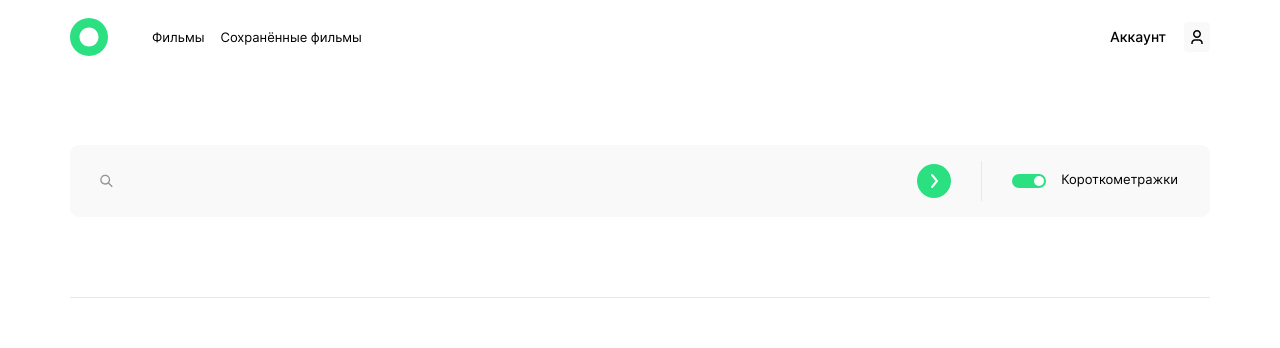
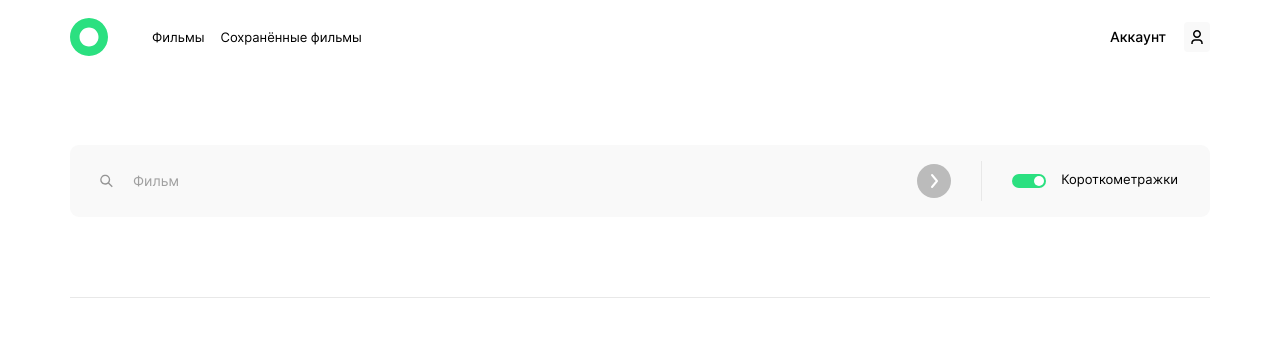
Before and after one commit to KateSmychok/movies-explorer-frontend, a React (Create React App) app: page /movies in a window 1280 px wide. Shown: the top 348 px of the page. Built offline with nearby package versions, Linux system fonts and the light colour scheme; no server answers; what axios-mock-adapter would draw is missing.

Commit message:
feat: make search form validation

```diff
--- a/src/components/LoginForm/LoginForm.module.scss
+++ b/src/components/LoginForm/LoginForm.module.scss
@@ -31,7 +31,7 @@
   outline-style: none;
 
   &:focus {
-    border-bottom: 1px solid $black;
+    border-bottom: 1px solid $dark-grey;
   }
 }
 
@@ -53,15 +53,8 @@
 }
 
 .inputError {
-  width: 100%;
-  height: 24px;
+  @include inputError;
   color: $accent-pink;
-  @include Inter400;
-  font-size: 10px;
-  line-height: 1.2;
-  text-align: left;
-  padding: 6px 0;
-  box-sizing: border-box;
 }
 
 .buttonWithCaption {
--- a/src/components/Main/AboutProject/AboutProject.module.scss
+++ b/src/components/Main/AboutProject/AboutProject.module.scss
@@ -33,6 +33,7 @@
 }
 
 .descriptionTitle {
+  @include Inter400;
   font-size: 20px;
   line-height: 1.2;
   padding-bottom: 26px;
--- a/src/components/Movies/SearchForm/SearchForm.js
+++ b/src/components/Movies/SearchForm/SearchForm.js
@@ -1,20 +1,61 @@
 import React from 'react';
+import { Formik, Form, Field } from 'formik';
+import * as Yup from 'yup';
 import styles from './SearchForm.module.scss';
 import FilterCheckbox from '../FilterCheckbox/FilterCheckbox';
 
+const SearchSchema = Yup.object().shape({
+  keyword: Yup.string()
+    .min(2, 'Минимальная длина - 2 символа')
+    .max(40, 'Максимальная длина запроса - 40 символов')
+    .required('Нужно ввести ключевое слово для поиска'),
+});
+
 function SearchForm() {
   return (
-    <section className={styles.searchSection}>
-      <div className={styles.wholeForm}>
-        <form className={styles.searchForm}>
-          <input className={styles.searchInputDesktop}/>
-          <input className={styles.searchInputMobile} placeholder='Фильм'/>
-          <button className={styles.searchButton}> </button>
-        </form>
-        <div className={styles.border}> </div>
-        <FilterCheckbox />
-      </div>
-    </section>
+    <div>
+      <Formik
+        initialValues={{
+          keyword: '',
+        }}
+
+        validationSchema={SearchSchema}
+
+        onSubmit={ (values) => {
+          console.log(values);
+        }}
+      >
+        {({
+          errors,
+          touched,
+          dirty,
+          isValid,
+        }) => (
+          <section className={styles.searchSection}>
+            <div className={styles.formWithTumbler}>
+              <Form className={styles.form}>
+                <Field
+                  name='keyword'
+                  type='text'
+                  className={styles.input}
+                  id='keyword'
+                  placeholder='Фильм'
+                />
+                {errors.keyword && touched.keyword ? (
+                  <span className={styles.inputError}>
+                    {errors.keyword}</span>
+                ) : <span className={styles.inputError}> </span>
+                }
+
+                <button type='submit' className={styles.submitButton} disabled={!(dirty && isValid)}> </button>
+              </Form>
+              <div className={styles.border}> </div>
+              <FilterCheckbox />
+            </div>
+          </section>
+        )}
+      </Formik>
+    </div>
   );
 }
 
--- a/src/components/Movies/SearchForm/SearchForm.module.scss
+++ b/src/components/Movies/SearchForm/SearchForm.module.scss
@@ -10,7 +10,7 @@
   display: flex;
 }
 
-.wholeForm {
+.formWithTumbler {
   width: 100%;
   margin: 0 auto;
   padding: 70px 0 80px;
@@ -21,29 +21,50 @@
   align-items: center;
 }
 
-.searchForm {
+.form {
   width: 80%;
   height: 72px;
-  background: $search-grey;
-  border-radius: 9px 0 0 9px;
   position: relative;
+  display: flex;
+  flex-direction: column;
+  align-items: flex-start;
 }
 
-.searchInputDesktop {
+.input {
   width: 100%;
-  height: 72px;
+  height: 48px;
   box-sizing: border-box;
   border: none;
-  padding: 0 0 0 63px;
-  background: url('../../../images/icon-search.svg') no-repeat top 19px left 19px;
+  outline-style: none;
+  padding: 24px 0 0 63px;
+  background: $search-grey url('../../../images/icon-search.svg') no-repeat top 19px left 19px;
   background-size: 34px 34px;
+  border-radius: 9px 0 0 0;
+  @include Inter400;
+  font-size: 14px;
+  line-height: 1.43;
+
+  &::placeholder {
+    @include Inter400;
+    font-size: 14px;
+    line-height: 1.43;
+    color: $text-grey;
+  }
+
+  &:focus + .inputError {
+    color: $accent-pink;
+  }
 }
 
-.searchInputMobile {
-  display: none;
+.inputError {
+  @include inputError;
+  color: $search-grey;
+  padding-left: 63px;
+  background: $search-grey;
+  border-radius: 0 0 0 9px;
 }
 
-.searchButton {
+.submitButton {
   @include button;
   padding: 0;
   width: 34px;
@@ -53,6 +74,15 @@
   position: absolute;
   top: 19px;
   right: 30px;
+
+  &:disabled {
+    background: url('../../../images/icon-start-search-disabled.svg') no-repeat;
+    cursor: auto;
+  }
+
+  &:disabled:hover {
+    opacity: 1;
+  }
 }
 
 .border {
@@ -75,7 +105,7 @@
     padding: 0 30px;
   }
 
-  .wholeForm {
+  .formWithTumbler {
     padding: 80px 0 120px;
   }
 }
@@ -85,46 +115,35 @@
     padding: 0 10px;
   }
 
-  .wholeForm {
+  .formWithTumbler {
     min-height: 136px;
     padding-bottom: 45px;
     flex-direction: column;
   }
 
-  .searchForm {
+  .form {
     width: 300px;
     height: 72px;
     border-radius: 9px;
     margin-bottom: 45px;
   }
 
-  .searchInputDesktop {
-    display: none;
+  .input {
+    background: $search-grey;
+    border-radius: 9px 9px 0 0;
+    padding: 24px 0 0 19px;
   }
 
-  .searchInputMobile {
-    display: inline-block;
-    width: 100%;
-    height: 72px;
-    box-sizing: border-box;
-    border: none;
-    background: inherit;
-    border-radius: 9px;
-    padding: 0 0 0 19px;
-
-    &::placeholder {
-      @include Inter400;
-      font-size: 14px;
-      line-height: 1.43;
-      color: $text-grey;
-    }
+  .inputError {
+    border-radius: 0 0 9px 9px;
+    padding-left: 19px;
   }
 
   .border {
     display: none;
   }
 
-  .searchButton {
+  .submitButton {
     right: 19px;
   }
 }
--- a/src/components/RegisterForm/RegisterForm.js
+++ b/src/components/RegisterForm/RegisterForm.js
@@ -11,7 +11,9 @@ const RegisterSchema = Yup.object().shape({
   name: Yup.string()
     .min(2, 'Минимальная длина - 2 символа')
     .max(30, 'Максимальная длина - 30 символов')
-    .required('Поле обязательно должно быть заполнено'),
+    .required('Поле обязательно должно быть заполнено')
+    .matches(/^[а-яА-ЯёЁa-zA-Z0-9_-]+$/,
+      'Допустимые символы: буквы, цифры, дефис, нижнее подчёркивание'),
   email: Yup.string()
     .email('Невалидный email')
     .min(6, 'Минимальная длина - 6 символов')
--- a/src/components/RegisterForm/RegisterForm.module.scss
+++ b/src/components/RegisterForm/RegisterForm.module.scss
@@ -30,7 +30,7 @@
   outline-style: none;
 
   &:focus {
-    border-bottom: 1px solid $black;
+    border-bottom: 1px solid $dark-grey;
   }
 }
 
@@ -52,15 +52,8 @@
 }
 
 .inputError {
-  width: 100%;
-  height: 24px;
+  @include inputError;
   color: $accent-pink;
-  @include Inter400;
-  font-size: 10px;
-  line-height: 1.2;
-  text-align: left;
-  padding: 6px 0;
-  box-sizing: border-box;
 }
 
 .buttonWithCaption {
@@ -143,4 +136,8 @@
   .link {
     padding-left: 7px;
   }
+
+  .inputError {
+    height: 36px;
+  }
 }
--- a/src/scss-styles/mixins.scss
+++ b/src/scss-styles/mixins.scss
@@ -122,3 +122,14 @@
     padding: 11px 0;
   }
 }
+
+@mixin inputError {
+  width: 100%;
+  height: 24px;
+  @include Inter400;
+  font-size: 10px;
+  line-height: 1.2;
+  text-align: left;
+  padding: 6px 0;
+  box-sizing: border-box;
+}
```
Also changed, not shown: src/images/icon-start-search-disabled.svg (added), src/images/tumbler-off.svg.
